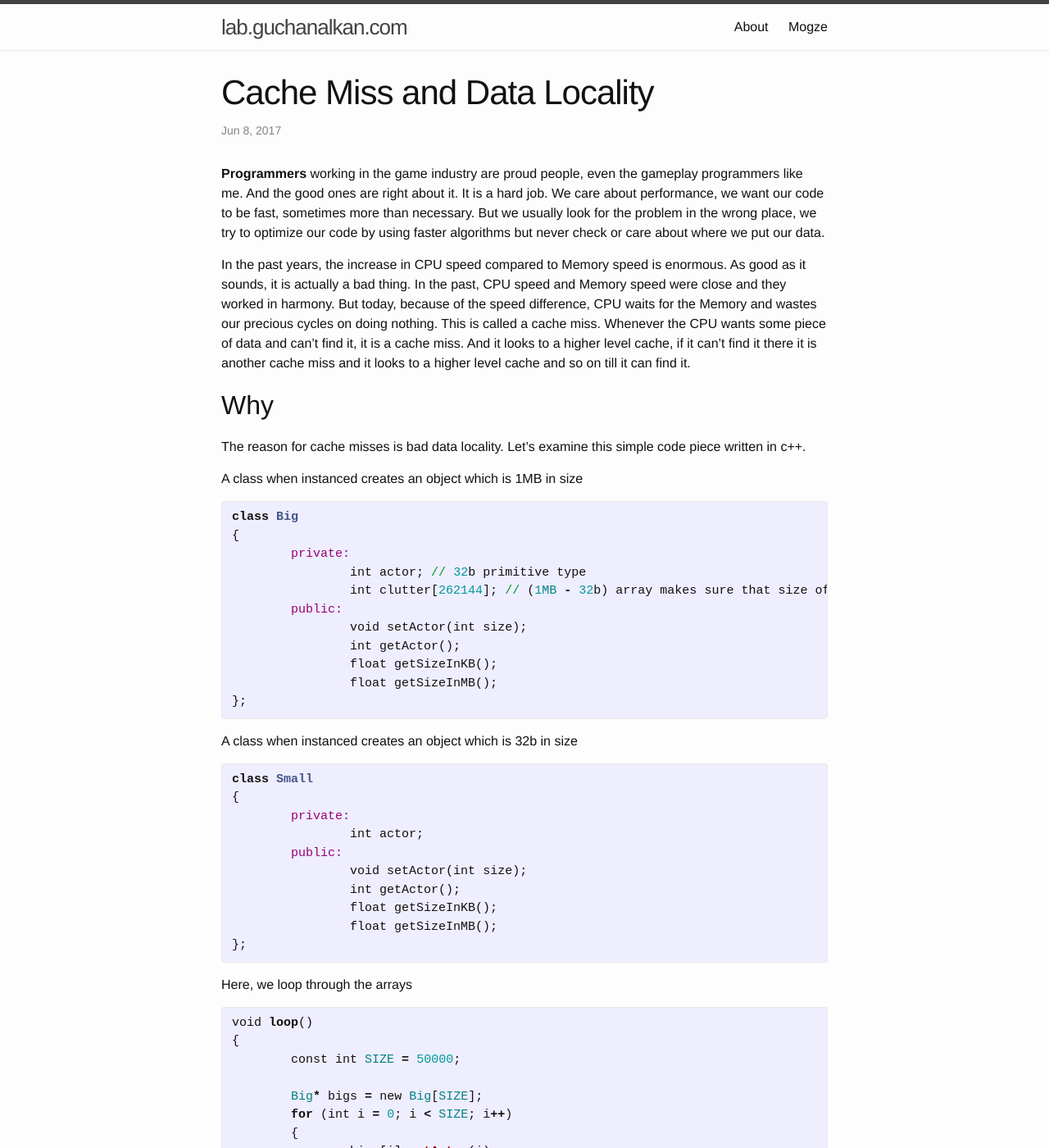
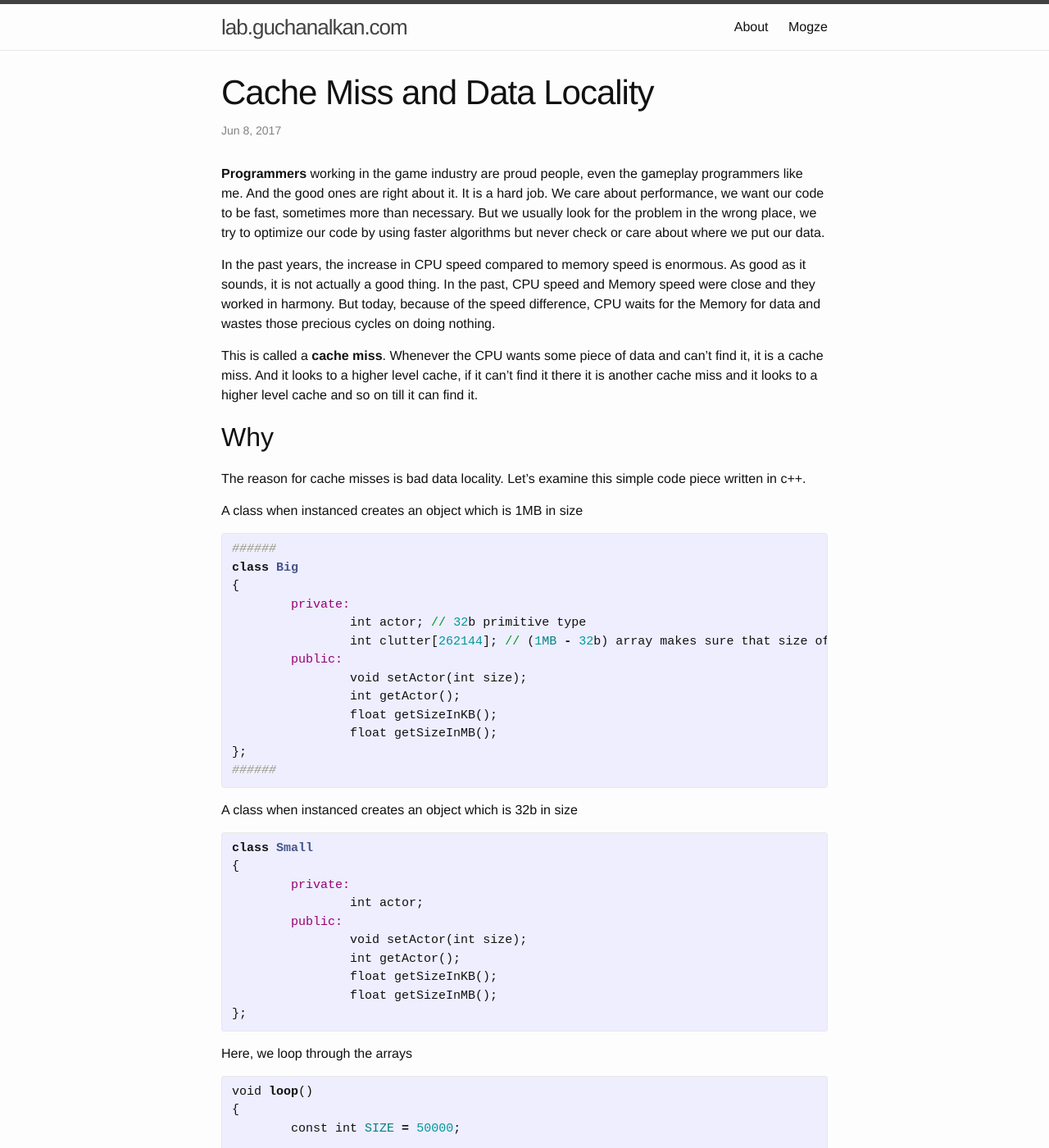
Before and after one commit to zehreken/zehreken.github.io, a Jekyll site: the page built from _posts/2017-06-08-cache-miss-and-data-locality.markdown, in a window 1280 px wide and 1400 px high. Shown: the whole window at 82% size. Built offline with Jekyll 4.4.1, drawn with Linux system fonts in a browser that asks for light colours.

Commit message:
Update post

```diff
--- a/_posts/2017-06-08-cache-miss-and-data-locality.markdown
+++ b/_posts/2017-06-08-cache-miss-and-data-locality.markdown
@@ -4,13 +4,16 @@
 ---
 **Programmers** working in the game industry are proud people, even the gameplay programmers like me. And the good ones are right about it. It is a hard job. We care about performance, we want our code to be fast, sometimes more than necessary. But we usually look for the problem in the wrong place, we try to optimize our code by using faster algorithms but never check or care about where we put our data.
 
-In the past years, the increase in CPU speed compared to Memory speed is enormous. As good as it sounds, it is actually a bad thing. In the past, CPU speed and Memory speed were close and they worked in harmony. But today, because of the speed difference, CPU waits for the Memory and wastes our precious cycles on doing nothing. This is called a cache miss. Whenever the CPU wants some piece of data and can't find it, it is a cache miss. And it looks to a higher level cache, if it can't find it there it is another cache miss and it looks to a higher level cache and so on till it can find it.
+In the past years, the increase in CPU speed compared to memory speed is enormous. As good as it sounds, it is not actually a good thing. In the past, CPU speed and Memory speed were close and they worked in harmony. But today, because of the speed difference, CPU waits for the Memory for data and wastes those precious cycles on doing nothing.
+
+This is called a **cache miss**. Whenever the CPU wants some piece of data and can't find it, it is a cache miss. And it looks to a higher level cache, if it can't find it there it is another cache miss and it looks to a higher level cache and so on till it can find it.
 
 ## Why
 The reason for cache misses is bad data locality. Let's examine this simple code piece written in c++.
 
 A class when instanced creates an object which is 1MB in size
 {% highlight ruby %}
+######
 class Big
 {
 	private:
@@ -22,6 +25,7 @@
 		float getSizeInKB();
 		float getSizeInMB();
 };
+######
 {% endhighlight %}
 
 A class when instanced creates an object which is 32b in size
```
